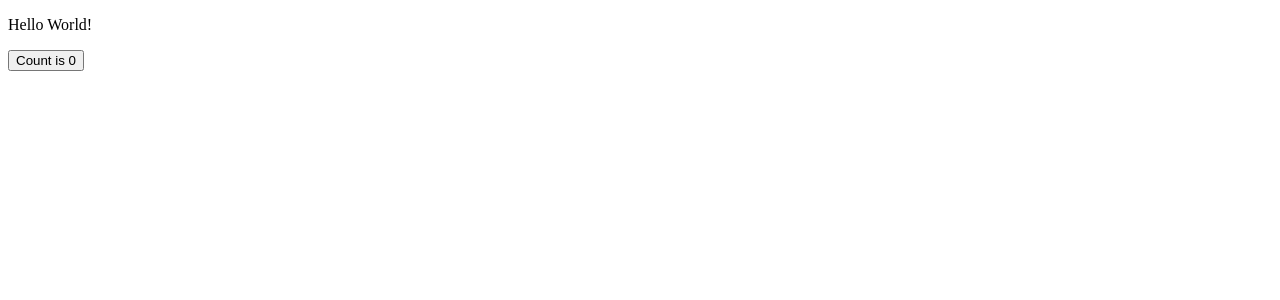
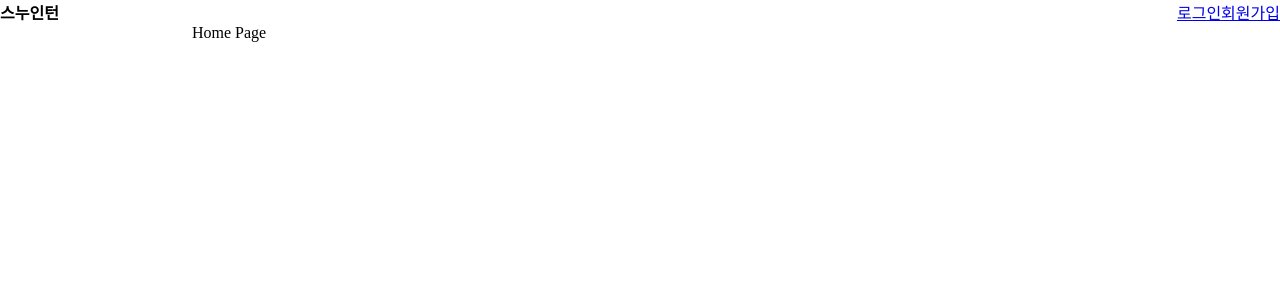
Before and after one commit to haram831/week5_waffle-snuIntern, a React (Vite) app: page / in a window 1280 px wide. Shown: the top 300 px of the page. Built offline with nearby package versions, Linux system fonts and the light colour scheme.

Commit message:
웹사이트 기본 구조 (#2)

```diff
--- a/package.json
+++ b/package.json
@@ -14,7 +14,8 @@
   },
   "dependencies": {
     "react": "^19.1.0",
-    "react-dom": "^19.1.0"
+    "react-dom": "^19.1.0",
+    "react-router-dom": "^7.9.3"
   },
   "devDependencies": {
     "@biomejs/biome": "1.9.4",
--- a/src/App.tsx
+++ b/src/App.tsx
@@ -1,15 +1,21 @@
-import { useState } from 'react';
+import { BrowserRouter, Route, Routes } from 'react-router-dom';
+import Layout from './components/Layout';
+import Home from './routes/Home';
+import Login from './routes/Login';
+import Signup from './routes/Signup';
+import './index.css';
 
 const App = () => {
-  const [count, setCount] = useState(0);
-
   return (
-    <div>
-      <p>Hello World!</p>
-      <button onClick={() => setCount((count) => count + 1)}>
-        Count is {count}
-      </button>
-    </div>
+    <BrowserRouter>
+      <Routes>
+        <Route path="/" element={<Layout />}>
+          <Route index element={<Home />} />
+          <Route path="login/" element={<Login />} />
+          <Route path="signup/" element={<Signup />} />
+        </Route>
+      </Routes>
+    </BrowserRouter>
   );
 };
 
--- /dev/null
+++ b/src/components/Header.module.css
@@ -0,0 +1,16 @@
+.header {
+  width: 100%;
+  padding: var(--spacing-xl) 0;
+  border-bottom: 1px solid var(--border-color);
+  margin-bottom: var(--spacing-xxl);
+  box-shadow: var(--shadow-md);
+  display: flex;
+  justify-content: space-between;
+}
+
+.title {
+  font-size: var(--font-size-xxl);
+  text-align: center;
+  margin: 0;
+  padding: 0;
+}
--- /dev/null
+++ b/src/components/Header.tsx
@@ -0,0 +1,20 @@
+import { Link } from 'react-router-dom';
+import styles from './Header.module.css';
+
+function Header() {
+  return (
+    <header className={styles.header}>
+      <h1 className={styles.title}>스누인턴</h1>
+      <div className={styles.menu}>
+        <Link to="/login" className={styles.link}>
+          <span>로그인</span>
+        </Link>
+        <Link to="/signup" className={styles.link}>
+          <span>회원가입</span>
+        </Link>
+      </div>
+    </header>
+  );
+}
+
+export default Header;
--- /dev/null
+++ b/src/components/Layout.tsx
@@ -0,0 +1,13 @@
+import { Outlet } from 'react-router-dom';
+import Header from './Header';
+
+function Layout() {
+  return (
+    <>
+      <Header />
+      <Outlet />
+    </>
+  );
+}
+
+export default Layout;
--- /dev/null
+++ b/src/index.css
@@ -0,0 +1,18 @@
+*,
+*::before,
+*::after {
+  box-sizing: border-box;
+}
+
+body,
+h1,
+h2,
+h3,
+h4,
+p,
+ul,
+ol,
+li {
+  margin: 0;
+  padding: 0;
+}
--- /dev/null
+++ b/src/routes/Home.module.css
@@ -0,0 +1,6 @@
+.container {
+  width: 70%;
+  max-width: 2000px;
+  margin: 0 auto;
+  padding: var(--spacing-xl);
+}
--- /dev/null
+++ b/src/routes/Home.tsx
@@ -0,0 +1,10 @@
+import styles from './Home.module.css';
+
+function Home() {
+  return (
+    <main className={styles.container}>
+      <span>Home Page</span>
+    </main>
+  );
+}
+export default Home;
--- /dev/null
+++ b/src/routes/Login.module.css
@@ -0,0 +1,6 @@
+.container {
+  width: 70%;
+  max-width: 2000px;
+  margin: 0 auto;
+  padding: var(--spacing-xl);
+}
--- /dev/null
+++ b/src/routes/Login.tsx
@@ -0,0 +1,11 @@
+import styles from './Login.module.css';
+
+function Login() {
+  return (
+    <main className={styles.container}>
+      <span>Login Page</span>
+    </main>
+  );
+}
+
+export default Login;
--- /dev/null
+++ b/src/routes/Signup.module.css
@@ -0,0 +1,6 @@
+.container {
+  width: 70%;
+  max-width: 2000px;
+  margin: 0 auto;
+  padding: var(--spacing-xl);
+}
--- /dev/null
+++ b/src/routes/Signup.tsx
@@ -0,0 +1,11 @@
+import styles from './Signup.module.css';
+
+function Signup() {
+  return (
+    <main className={styles.container}>
+      <span>Signup Page</span>
+    </main>
+  );
+}
+
+export default Signup;
```
Also changed, not shown: 1 other file (tests, documents, lock files or other folders).
